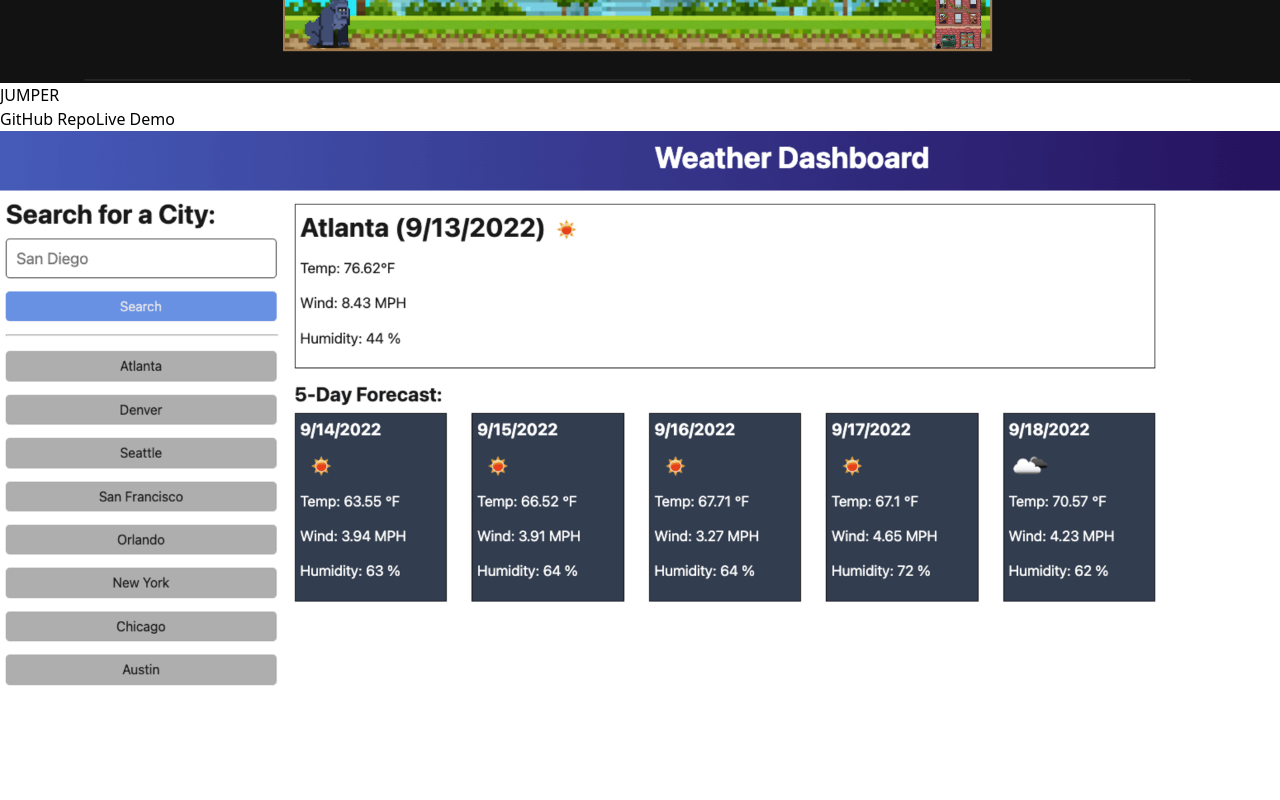
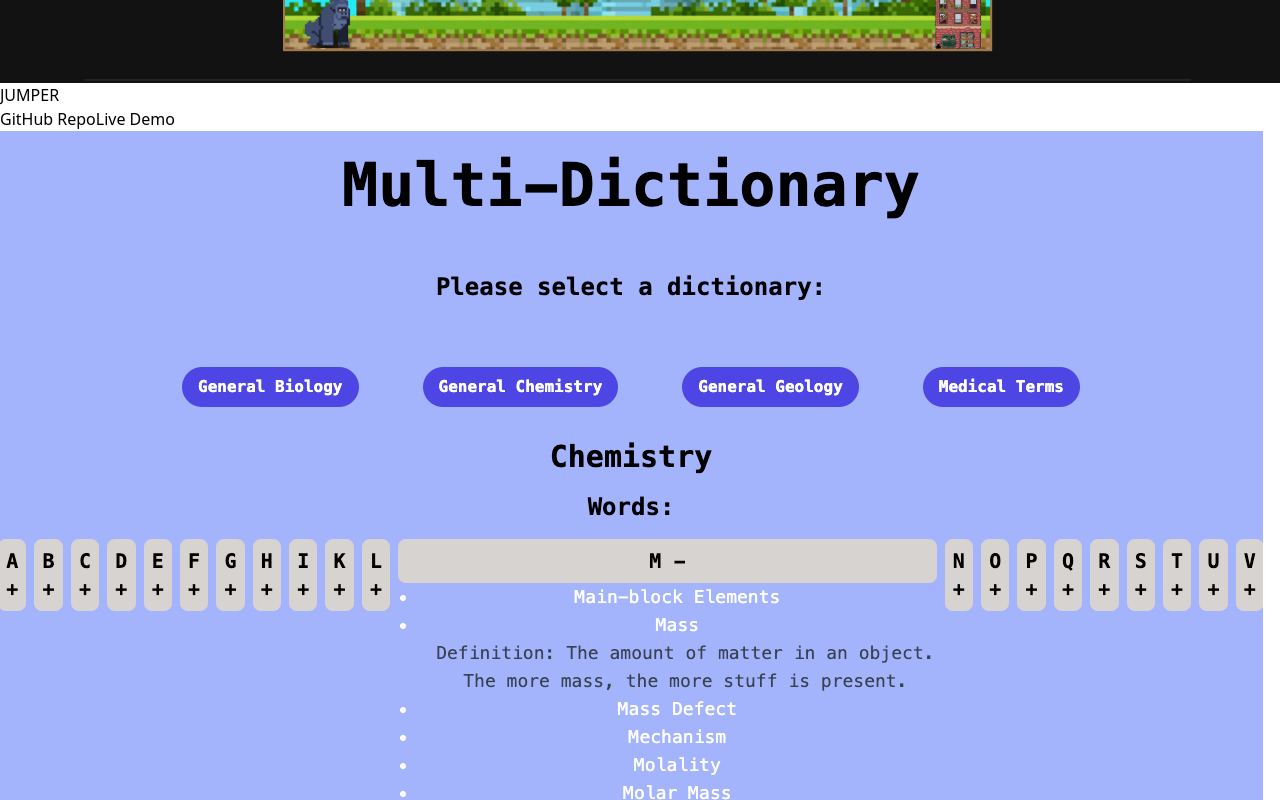
Before and after one commit to rvrutan/portfolio, a React (Vite) app: page /portfolio in a window 1280 px wide. Shown: the part 540-1340 px from the top of the page. Built offline with nearby package versions, Linux system fonts and the light colour scheme.

Commit message:
new project added

```diff
--- a/src/components/pages/Portfolio.jsx
+++ b/src/components/pages/Portfolio.jsx
@@ -11,6 +11,12 @@ export default function Portfolio() {
           img="assets/jumper.png"
           liveLink="https://rvrutan.github.io/jumper/"
           repoLink="https://github.com/rvrutan/jumper"
+        />
+        <Project
+          title="Multi-Dictionary"
+          img="assets/Multi-Dictionary.JPG"
+          liveLink="https://multi-dictionary.netlify.app/"
+          repoLink="https://github.com/rvrutan/dictionary"
         />
         <Project
           title="Weather Dashboard"
```
Also changed, not shown: public/assets/Multi-Dictionary.JPG (added).
